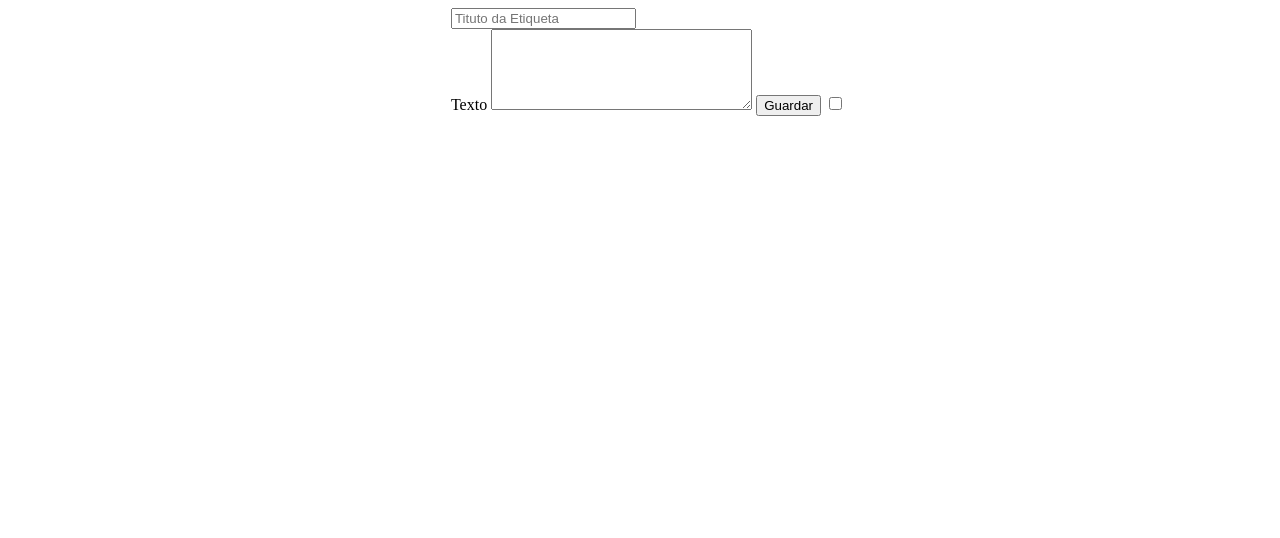
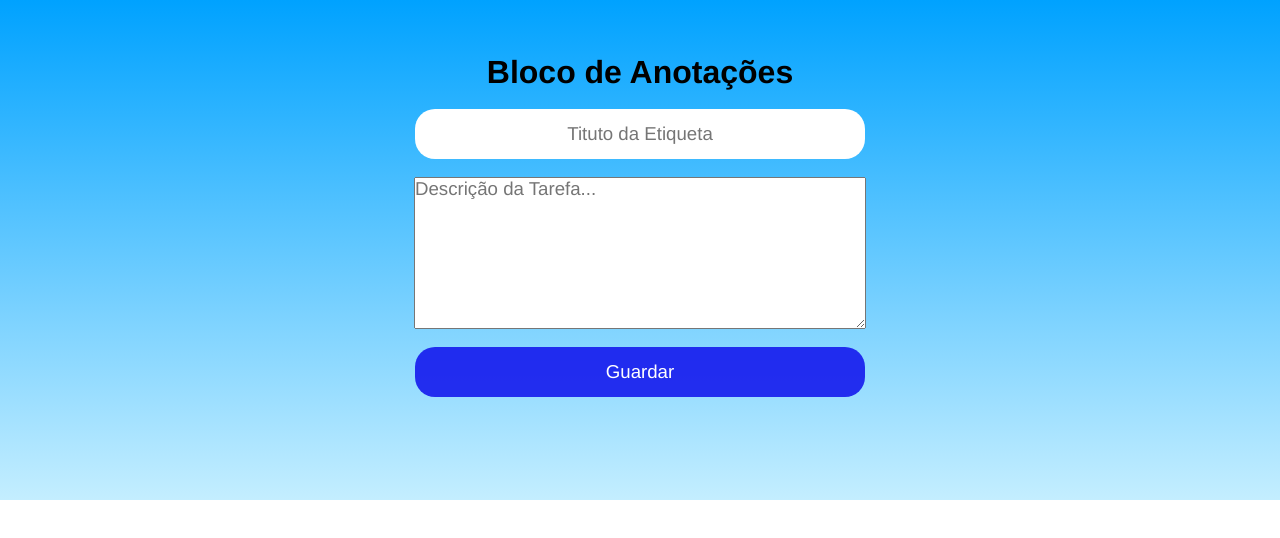
Before and after one commit to Kevin9227/Tarefa_js, a plain HTML site: page index.html in a window 1280 px wide. Drawn offline with Linux system fonts and the light colour scheme.

Commit message:
Alterações do CSS
Trabalhando na estilização dos elementos...

```diff
--- a/index.html
+++ b/index.html
@@ -4,67 +4,22 @@
     <meta charset="UTF-8">
     <meta http-equiv="X-UA-Compatible" content="IE=edge">
     <meta name="viewport" content="width=device-width, initial-scale=1.0">
+    <link rel="stylesheet" href="master.css">
     <title>Lista de tarefa</title>
-    <style>
-        body{
-            width: 100%;
-            display: flex;
-            justify-content: center;
-            align-items: center;
-            flex-flow: column;
-        }
-        .lista{
-            display: flex;
-            flex-flow: column;
-            width: auto;
-            height: auto;
-            margin-top: 70px;
-        }
-        .etiq{
-            width: 450px;
-            display: block;
-            background-color: rgba(125, 125, 255, 0.822);
-            color: #fff;
-            text-align: justify;
-            margin: 20px;
-            padding: 20px;
-
-
-        }
-        .etiq p{
-            padding: 20px;
-        }
-        .lista h3{
-                background-color: crimson;
-                width: 450px;
-                height: 50px;
-            color: rgb(247, 241, 241);
-            margin-top: -20px;
-            padding: 10px;
-        }
-        .etiq1{
-            width: 450px;
-            display: block;
-            margin:20px ;
-            padding: 20px;
-            background-color:rgb(255, 118, 118);
-
-        }
-
-    </style>
 </head>
 <body>
+    <div class="body">
     <form action="" id="">
+        <h1>Bloco de Anotações</h1><br>
         <input type="text" placeholder="Tituto da Etiqueta" id="ttulo"><br>
-        <label for="input" aria-autocomplete="inline">Texto</label>
-        <textarea name="" id="txt" cols="30" rows="5"></textarea>
-        <input type="button" on  value="Guardar"  id="btn"/>
-        <input type="checkbox" name="" id="ck" value="0" >
 
+        <textarea name="" id="txt" cols="30" rows="5" placeholder="Descrição da Tarefa..."></textarea><br>
+        <input type="button"  value="Guardar"  id="btn"/>
     </form>
     <div class="lista">
 
     </div>
+</div>
     <script src="main.js"></script>
 </body>
 </html>
--- /dev/null
+++ b/master.css
@@ -0,0 +1,89 @@
+*{
+    margin: 0;
+    padding: 0;
+    font-family:'Franklin Gothic Medium', 'Arial Narrow', Arial, sans-serif;
+}
+.body{
+    width: 100%;
+    height: au;
+    display: flex;
+    justify-content: center;
+    align-items: center;
+    flex-flow: column;
+    background:linear-gradient(rgb(0, 162, 255), rgb(196, 238, 255));
+    background-size: cover ;
+}
+/* ESTILIZAÇÃO DOS CAMPOS DE TEXTO*/
+form{
+    display: flex;
+    justify-content: center;
+    align-items: center;
+    flex-direction: column;
+    width: 100%;
+    height: 450px;
+
+}
+input[type="text"]{
+    width: 450px;
+    height: 50px;
+    border: 5px ;
+    border-radius: 20px;
+    text-align: center;
+    font-size: 14pt;
+}
+form textarea{
+    width: 450px;
+    height: 150px;
+    font-size: 14pt;
+}
+input[type="button"]{
+    width: 450px;
+    height: 50px;
+    background-color: rgba(14, 14, 236, 0.849);
+    color: #ffff;
+    font-size: 14pt;
+    border-radius: 20px;
+    border: none;
+    cursor: pointer;
+
+}
+/* FIM */
+
+
+/* ESTILIZAÇÃO DA LISTA DAS NOTAS */
+.lista{
+    display: flex;
+    flex-flow:wrap;
+    justify-content: center;
+    width: 100%;
+    height: auto;
+    margin-top: 50px;
+}
+.etiq{
+    width: 450px;
+    display: block;
+    background-color: rgba(125, 125, 255, 0.822);
+    color: #fff;
+    text-align: justify;
+    margin: 20px;
+    padding: 20px;
+}
+.etiq p{
+    padding: 20px;
+}
+.lista h3{
+        background-color: crimson;
+        width: 450px;
+        height: 50px;
+    color: rgb(247, 241, 241);
+    margin-top: -20px;
+    padding: 10px;
+}
+.etiq1{
+    width: 450px;
+    display: block;
+    margin:20px ;
+    padding: 20px;
+    background-color:rgb(255, 118, 118);
+
+}
```
